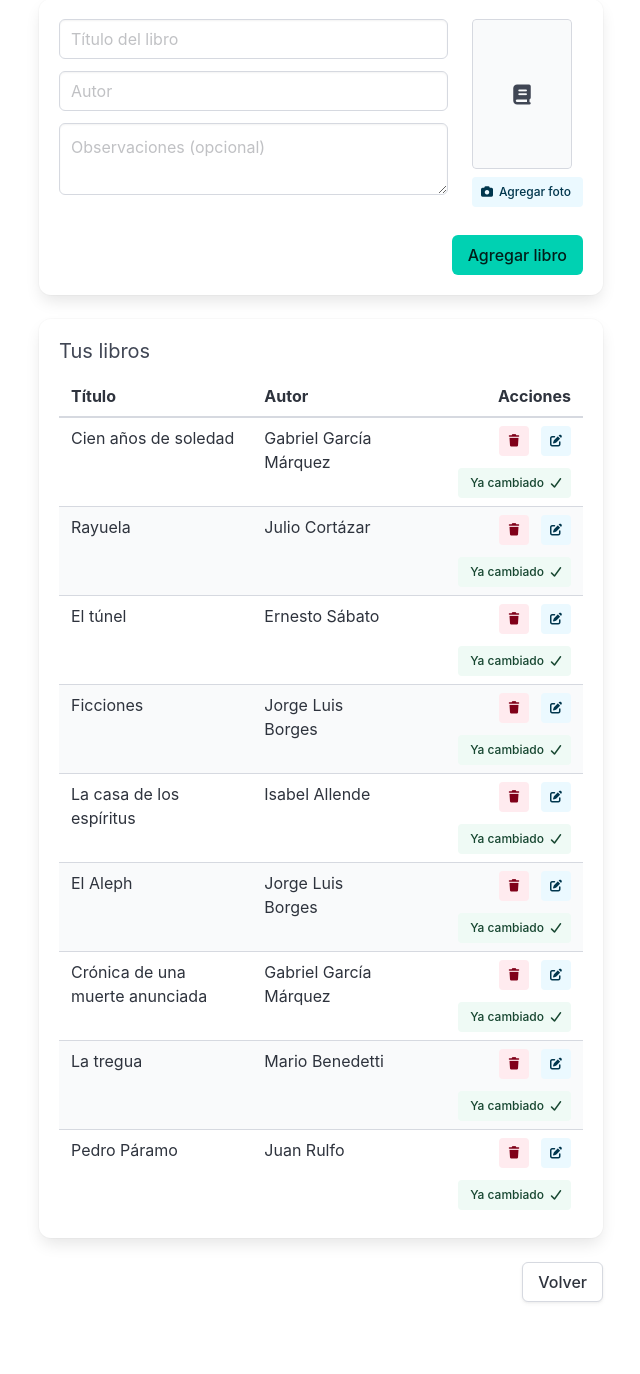
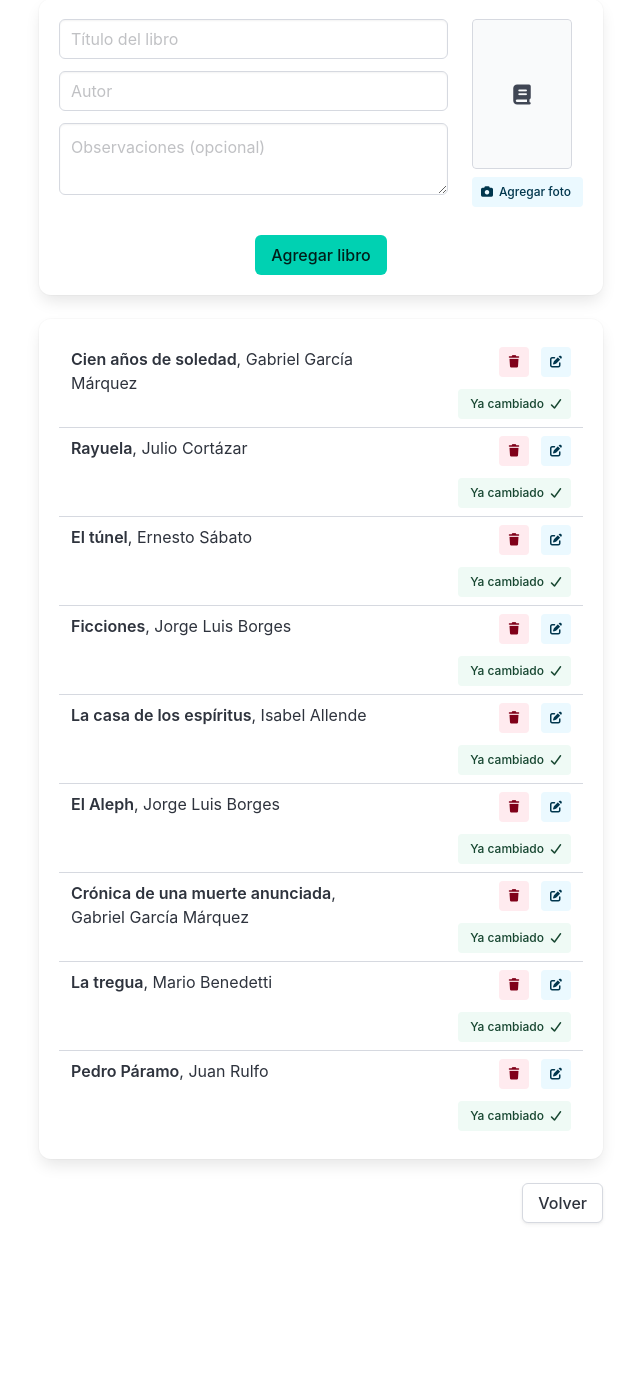
Before and after one commit to facundoolano/giralibros, a Django app: template books/templates/my_offered_books.html in a window 1280 px wide. Shown: the part 200-1574 px from the top of the page, without its empty margins (319-959 px from the left). After the commit the page ends 1424 px from the top, so only its background shows below. Run offline with Django 4.2, Linux system fonts and the light colour scheme; the template is opened without the code that fills it: values that come from a table or form of the project are taken from there, others are empty; data comes from the database, SQL or seed files in the repository; parts of the project's set-up code (start-up, migrations or seed data) failed here and were passed over.

Commit message:
improve style

```diff
--- a/books/templates/my_offered_books.html
+++ b/books/templates/my_offered_books.html
@@ -71,7 +71,7 @@
           </div>
         </div>
 
-        <div class="field is-grouped is-grouped-right mt-4">
+        <div class="field is-grouped is-grouped-centered mt-4">
           <div class="control">
             <button type="submit" class="button is-primary">
               {% if editing_book_id %}Guardar cambios{% else %}Agregar libro{% endif %}
@@ -84,22 +84,12 @@
     {# Books List #}
     {% if offered_books %}
       <div class="box">
-        <h2 class="subtitle is-5 mb-3">Tus libros</h2>
-
         <div class="table-container">
-          <table class="table is-fullwidth is-striped is-hoverable">
-            <thead>
-              <tr>
-                <th>Título</th>
-                <th>Autor</th>
-                <th class="has-text-right">Acciones</th>
-              </tr>
-            </thead>
+          <table class="table is-fullwidth is-hoverable books-table">
             <tbody>
               {% for book in offered_books %}
                 <tr id="book-row-{{ book.id }}">
-                  <td>{{ book.title }}</td>
-                  <td>{{ book.author }}</td>
+                  <td><strong>{{ book.title }}</strong>, {{ book.author }}</td>
                   <td class="has-text-right">
                     <div class="buttons is-right">
                       <button type="button" class="button is-small is-danger is-light js-delete-book-btn" data-delete-url="{% url 'delete_offered_book' book.id %}" title="Borrar">
```
